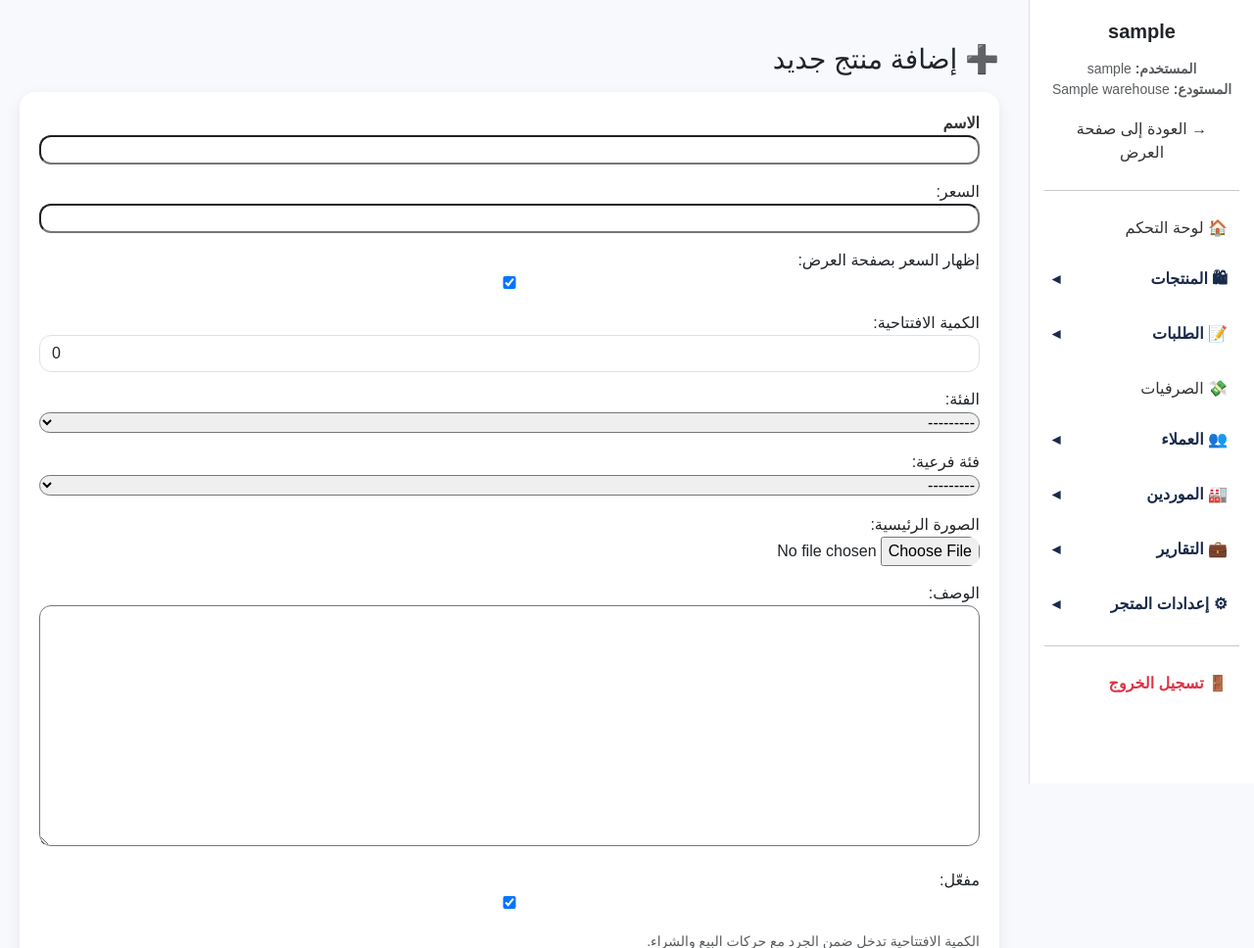
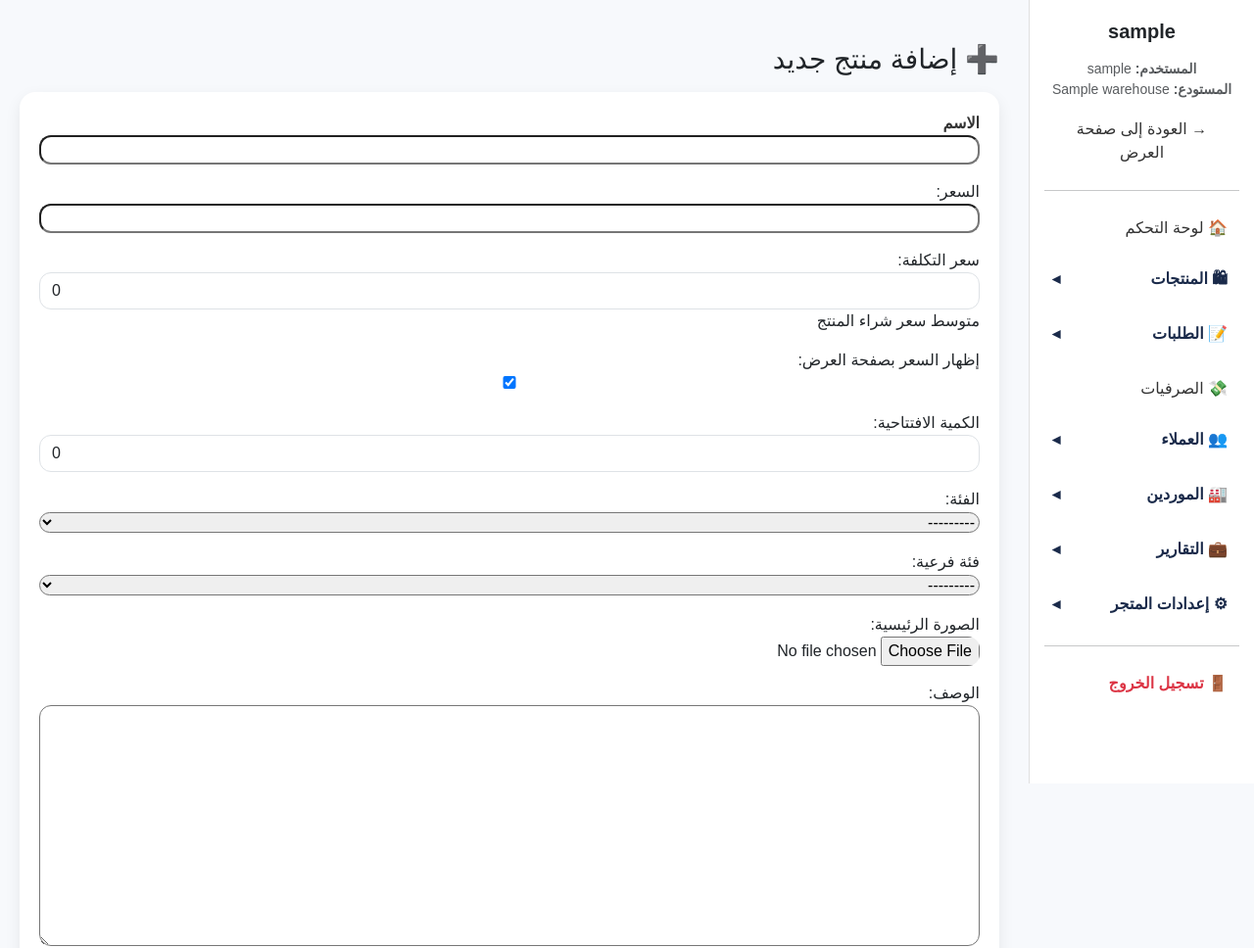
Before and after one commit to bassamhmod-rgb/amazon2, a Django app: a page that uses dashboard/templates/dashboard/sidebar.html in a window 1280 px wide. Shown: the top 968 px of the page at 98% size. Run offline with Django 4.2, Linux system fonts and the light colour scheme; a user stored in the database is signed in; tables that the repository leaves empty hold one stand-in row (values such as "Sample post"); parts of the project's set-up code (start-up, migrations or seed data) failed here and were passed over.

```diff
--- a/dashboard/templates/dashboard/product_detail.html
+++ b/dashboard/templates/dashboard/product_detail.html
@@ -185,6 +185,7 @@
                 <h4 class="mb-3">{{ product.name }}</h4>
 
                 <p><strong>السعر:</strong> {{ product.price|floatformat:2 }} $</p>
+                <p><strong>سعر التكلفة:</strong> {{ product.buy_price|floatformat:2 }} $</p>
                 <p><strong>الكمية المتوفرة:</strong> {{ product.real_stock }}</p>
 
                 <p><strong>الفئة:</strong>
--- a/products/forms.py
+++ b/products/forms.py
@@ -5,10 +5,11 @@ from .models import Product, Category
 class ProductForm(forms.ModelForm):
     class Meta:
         model = Product
-        fields = ["name", "price", "show_price", "stock", "category", "category2", "main_image", "description", "active"]
+        fields = ["name", "price", "buy_price", "show_price", "stock", "category", "category2", "main_image", "description", "active"]
         labels = {
             "name": "اسم المنتج",
             "price": "السعر",
+            "buy_price": "سعر التكلفة",
             "show_price": "إظهار السعر بصفحة العرض",
             "stock": "الكمية الافتتاحية",
             "category": "الفئة",
@@ -24,6 +25,10 @@ class ProductForm(forms.ModelForm):
         self.store = store
         self.fields["stock"].widget.attrs.update({
             "step": "0.001",
+            "class": "form-control",
+        })
+        self.fields["buy_price"].widget.attrs.update({
+            "step": "0.01",
             "class": "form-control",
         })
 
```
